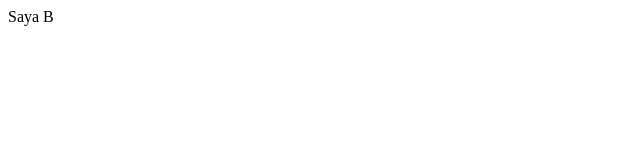
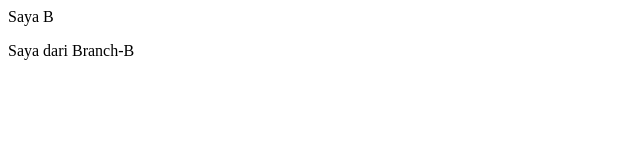
Before and after one commit to mohafifudin/kelompokcoba.github.io, a plain HTML site: page index.html in a window 1280 px wide. Shown: the whole page, without its empty margins (0-640 px from the left). Drawn offline with Linux system fonts and the light colour scheme.

Commit message:
commit dari Branch-B ke master branch B

```diff
--- a/index.html
+++ b/index.html
@@ -1 +1,2 @@
 <p>Saya B</p>
+<p>Saya dari Branch-B</p>
```
